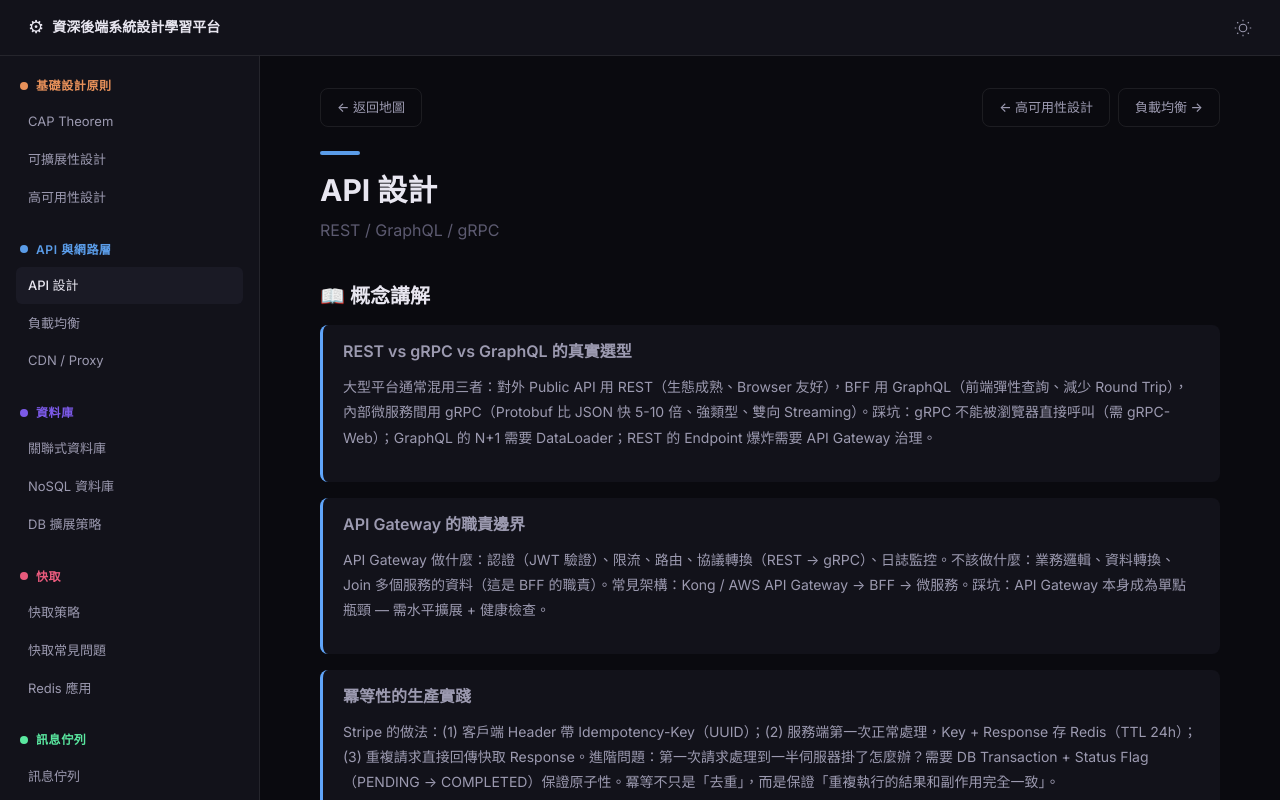
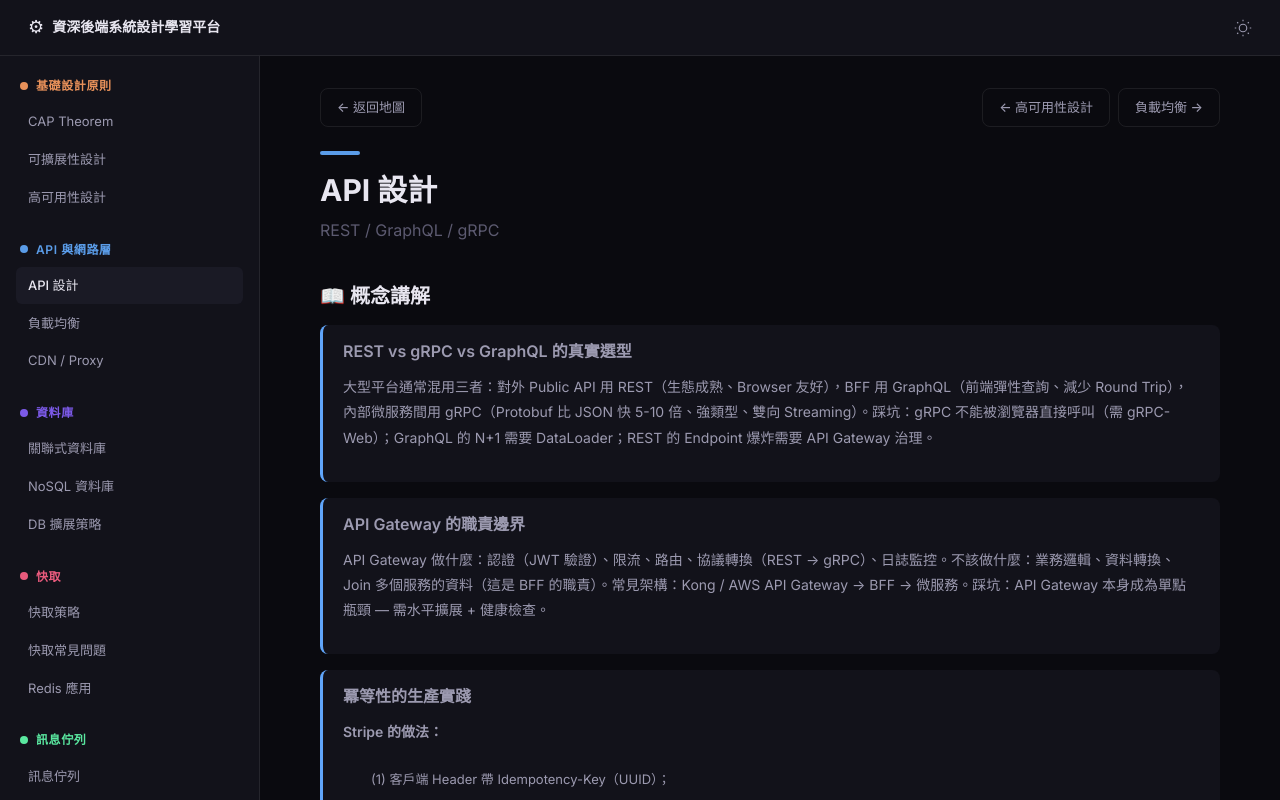
Before and after one commit to RayLiu1999/system-design-platform, a React (Vite) app: page /#/topic/1 in a window 1280 px wide. Both pictures are taken after a click on the button "API 設計". Shown: the top 800 px of the page. Built offline with nearby package versions, Linux system fonts and the light colour scheme.

Commit message:
feat: reorder sections and implement FormattedContent for better readability

```diff
--- /dev/null
+++ b/src/components/FormattedContent.css
@@ -0,0 +1,68 @@
+.formatted-content {
+  line-height: 1.8;
+  color: var(--clr-text-secondary);
+  font-size: var(--text-sm);
+}
+
+.content-paragraph {
+  margin-bottom: 0.5rem;
+}
+
+.content-text {
+  margin: 0;
+  white-space: pre-wrap;
+}
+
+.content-list {
+  list-style: none;
+  padding: 0;
+  margin: 0.75rem 0 1rem 1rem;
+  display: flex;
+  flex-direction: column;
+  gap: 0.5rem;
+}
+
+.content-list-item {
+  position: relative;
+  padding-left: 0.25rem;
+  border-left: 3px solid var(--primary);
+  background: rgba(var(--primary-rgb), 0.05);
+  padding: 0.5rem 0.75rem;
+  border-radius: 0 4px 4px 0;
+}
+
+.inline-code {
+  background: #f1f5f9;
+  color: #ef4444; /* 代碼紅色重點 */
+  padding: 0.1em 0.3em;
+  border-radius: 0.2em;
+  font-family: ui-monospace, SFMono-Regular, Menlo, Monaco, Consolas, "Liberation Mono", "Courier New", monospace;
+  font-size: 0.9em;
+  border: 1px solid #e2e8f0;
+}
+
+[data-theme='dark'] .inline-code {
+  background: #1e293b;
+  color: #f87171;
+  border-color: #334155;
+}
+
+.emphasis-text {
+  font-weight: 700;
+  color: var(--primary);
+  background: linear-gradient(120deg, rgba(var(--primary-rgb), 0.1) 0%, rgba(var(--primary-rgb), 0.1) 100%);
+  border-radius: 2px;
+  padding: 0 2px;
+}
+
+.content-intro {
+  font-weight: 600;
+  margin-bottom: 0.5rem;
+  color: var(--clr-text-primary);
+}
+
+.content-outro {
+  margin-top: 0.25rem;
+  font-style: italic;
+  color: var(--clr-text-muted);
+}
--- /dev/null
+++ b/src/components/FormattedContent.jsx
@@ -0,0 +1,77 @@
+import React from 'react';
+import './FormattedContent.css';
+
+/**
+ * 格式化內容組件
+ * 處理文本中的列表 (1), (2), (3) 以及換行符與內聯代碼
+ */
+const FormattedContent = ({ text }) => {
+  if (!text) return null;
+
+  // 1. 處理換行符，先將文本按段落切分
+  const paragraphs = text.split('\n').filter(p => p.trim() !== '');
+
+  return (
+    <div className="formatted-content">
+      {paragraphs.map((para, pIdx) => {
+        // 2. 檢測是否存在 (1), (2) 列表模式
+        const listPattern = /(\(\d\)\s?[^()]+)/g;
+        const listMatches = para.match(listPattern);
+
+        if (listMatches && listMatches.length > 1) {
+          // 提取列表前的引言文本
+          const introText = para.split('(')[0];
+          // 提取列表後的結論文本 (如果有)
+          const lastMatch = listMatches[listMatches.length - 1];
+          const outroText = para.split(lastMatch)[1];
+
+          return (
+            <div key={pIdx} className="content-paragraph">
+              {introText && <p className="content-intro">{formatInline(introText)}</p>}
+              <ul className="content-list">
+                {listMatches.map((item, iIdx) => (
+                  <li key={iIdx} className="content-list-item">
+                    {formatInline(item)}
+                  </li>
+                ))}
+              </ul>
+              {outroText && outroText.trim() && <p className="content-outro">{formatInline(outroText)}</p>}
+            </div>
+          );
+        }
+
+        // 3. 普通段落
+        return (
+          <p key={pIdx} className="content-text">
+            {formatInline(para)}
+          </p>
+        );
+      })}
+    </div>
+  );
+};
+
+/**
+ * 格式化內聯元素 (如 `代碼` 或 『強烈建議』)
+ */
+function formatInline(text) {
+  // 處理反引號程式碼 `code`
+  const parts = text.split(/(`[^`]+`)/g);
+
+  return parts.map((part, i) => {
+    if (part.startsWith('`') && part.endsWith('`')) {
+      return <code key={i} className="inline-code">{part.slice(1, -1)}</code>;
+    }
+
+    // 處理重點符號 『重點』
+    const emphasisParts = part.split(/(『[^』]+』)/g);
+    return emphasisParts.map((ePart, j) => {
+      if (ePart.startsWith('『') && ePart.endsWith('』')) {
+        return <span key={`${i}-${j}`} className="emphasis-text">{ePart}</span>;
+      }
+      return ePart;
+    });
+  });
+}
+
+export default FormattedContent;
--- a/src/pages/TopicPage.jsx
+++ b/src/pages/TopicPage.jsx
@@ -1,10 +1,11 @@
-// 主題頁面骨架 — 四段式佈局（概念講解 + 實戰場景 + 模擬器 + 面試問答）
+// 主題頁面骨架 — 四段式佈局（概念講解 + 模擬器 + 實戰場景 + 面試問答）
 import { useParams, useNavigate } from 'react-router-dom'
 import { useTranslation } from 'react-i18next'
 import { Suspense, lazy } from 'react'
 import { getTopicById, getAdjacentTopics } from '../data/topics'
 import topicContent from '../data/topicContent'
 import InterviewQA from '../components/InterviewQA'
+import FormattedContent from '../components/FormattedContent'
 import './TopicPage.css'
 
 // 動態載入主題模擬器（按需載入以提升效能）
@@ -37,7 +38,7 @@ const simulatorModules = {
 
 /**
  * 主題頁面 — 四段式結構
- * 概念講解 → 實戰場景 → 互動模擬器 → 面試問答
+ * 概念講解 → 互動模擬器 → 實戰場景 → 面試問答
  */
 export default function TopicPage() {
   const { topicId } = useParams()
@@ -107,7 +108,7 @@ export default function TopicPage() {
             {content.concepts.map((c, i) => (
               <div key={i} className="concept-block">
                 <h3 className="concept-block-title">{c.title}</h3>
-                <p className="concept-block-text">{c.text}</p>
+                <FormattedContent text={c.text} />
               </div>
             ))}
           </div>
@@ -118,23 +119,7 @@ export default function TopicPage() {
         )}
       </section>
 
-      {/* 第二段：實戰場景（含產品設計題） */}
-      {content?.scenarios && content.scenarios.length > 0 && (
-        <section className="content-section scenarios-section" id="scenarios-section">
-          <h2>🎯 實戰場景</h2>
-          <div className="scenarios-content">
-            {content.scenarios.map((s, i) => (
-              <div key={i} className="scenario-block">
-                <div className="scenario-label">{s.type === 'design' ? '🏗️ 產品設計' : '🔥 生產實戰'}</div>
-                <h3 className="scenario-block-title">{s.title}</h3>
-                <p className="scenario-block-text">{s.text}</p>
-              </div>
-            ))}
-          </div>
-        </section>
-      )}
-
-      {/* 第三段：互動模擬器 */}
+      {/* 第二段：互動模擬器 */}
       <section className="content-section" id="simulator-section">
         <h2>🧪 {t('sections.simulator')}</h2>
         {SimulatorComponent ? (
@@ -150,6 +135,22 @@ export default function TopicPage() {
         )}
       </section>
 
+      {/* 第三段：實戰場景（含產品設計題） */}
+      {content?.scenarios && content.scenarios.length > 0 && (
+        <section className="content-section scenarios-section" id="scenarios-section">
+          <h2>🎯 實戰場景</h2>
+          <div className="scenarios-content">
+            {content.scenarios.map((s, i) => (
+              <div key={i} className="scenario-block">
+                <div className="scenario-label">{s.type === 'design' ? '🏗️ 產品設計' : '🔥 生產實戰'}</div>
+                <h3 className="scenario-block-title">{s.title}</h3>
+                <FormattedContent text={s.text} />
+              </div>
+            ))}
+          </div>
+        </section>
+      )}
+
       {/* 第四段：面試問答 */}
       <section className="content-section" id="interview-section">
         <h2>💬 {t('sections.interview')}</h2>
```
